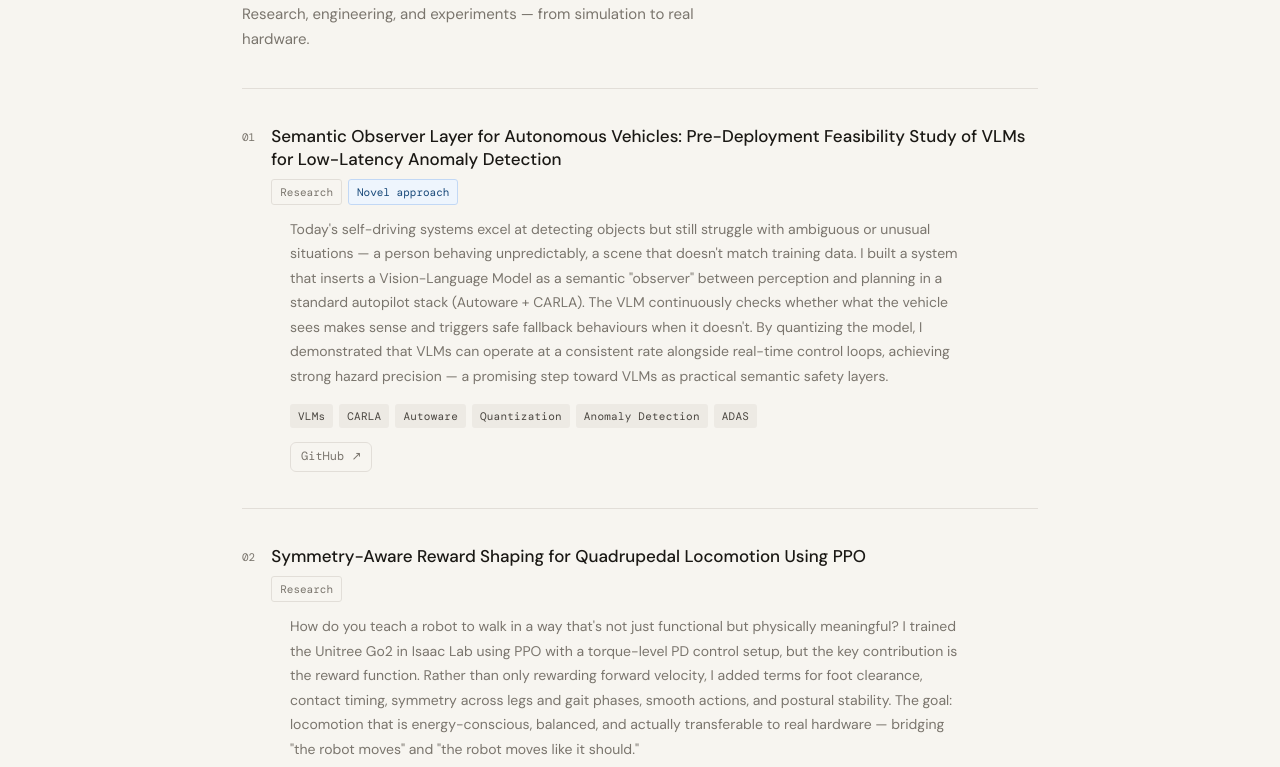
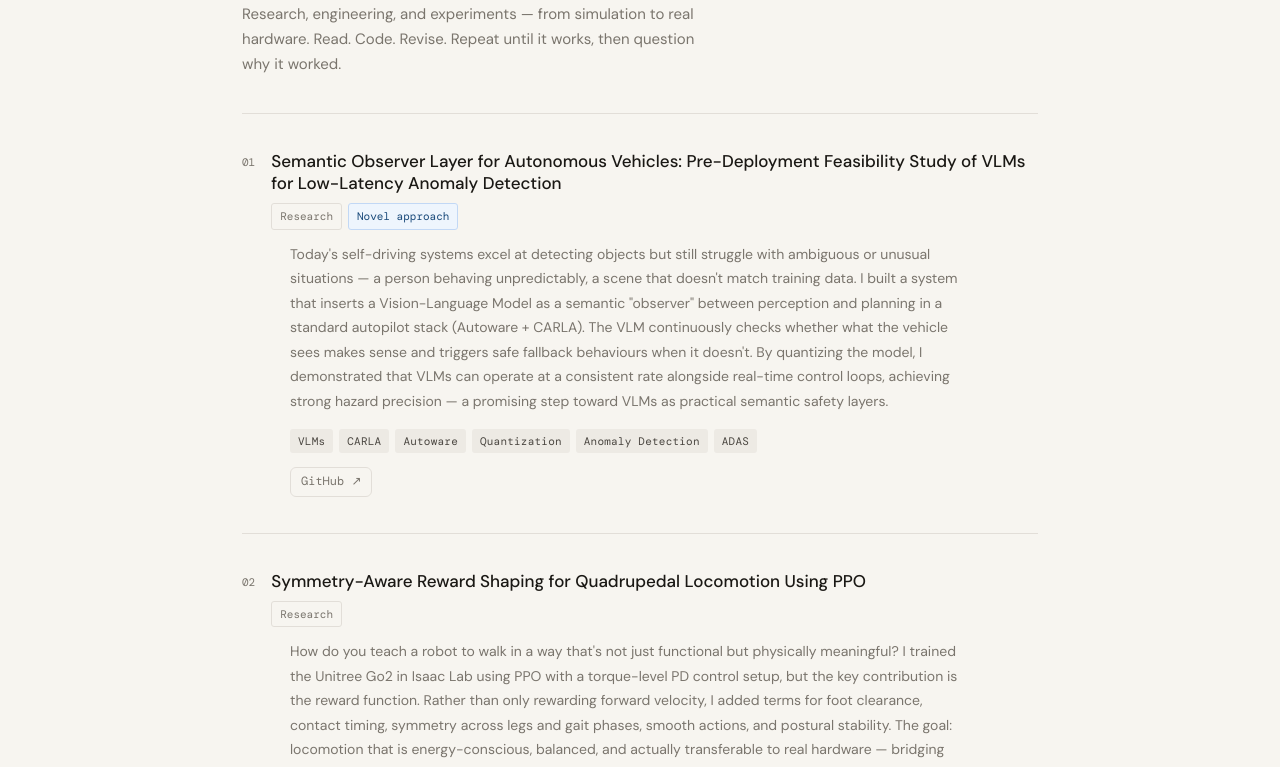
Before and after one commit to Officially-Siddhant/Officially-Siddhant.github.io, a plain HTML site: page projects.html in a window 1280 px wide. Shown: the part 191-958 px from the top of the page. Drawn offline with nearby package versions, Linux system fonts and the light colour scheme; a web font is replaced by a local one.

Commit message:
Update project description and status

```diff
--- a/projects.html
+++ b/projects.html
@@ -159,7 +159,8 @@
 
   <header class="page-header fade fade-1">
     <h1>Projects</h1>
-    <p>Research, engineering, and experiments — from simulation to real hardware.</p>
+    <p>Research, engineering, and experiments — from simulation to real hardware.
+Read. Code. Revise. Repeat until it works, then question why it worked.</p>
   </header>
 
   <div class="project-list">
@@ -380,7 +381,7 @@
         <div class="project-title-block">
           <h2>Beyond Deterministic Failure Modes: A VLM-Driven Observer for Safety-Critical Maneuver Triggering in Autonomous Vehicles</h2>
           <div class="project-meta">
-            <span class="project-status published">Published</span>
+            <span class="project-status">Research</span>
             <span class="project-status novel">Novel</span>
           </div>
         </div>
```
